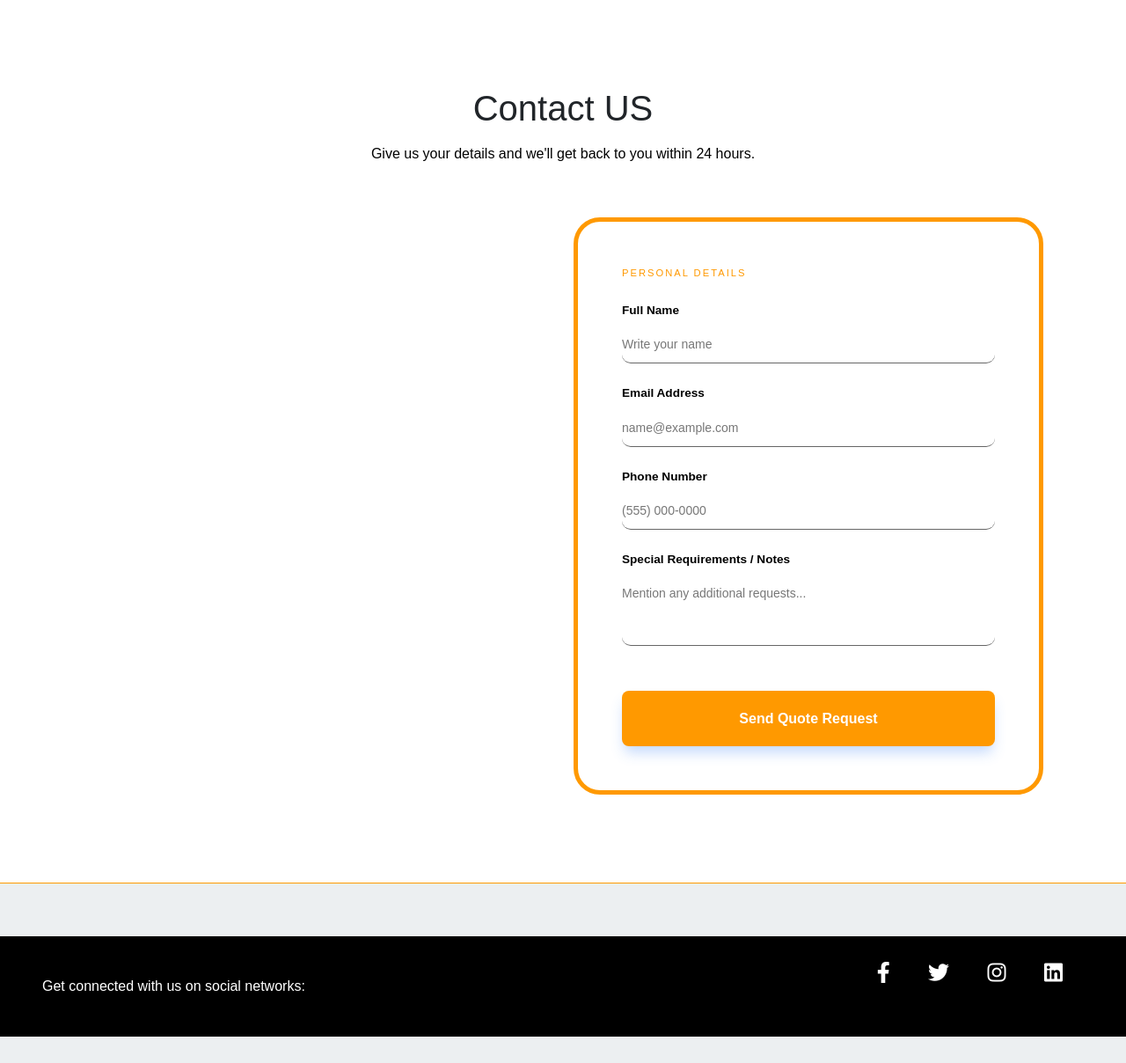
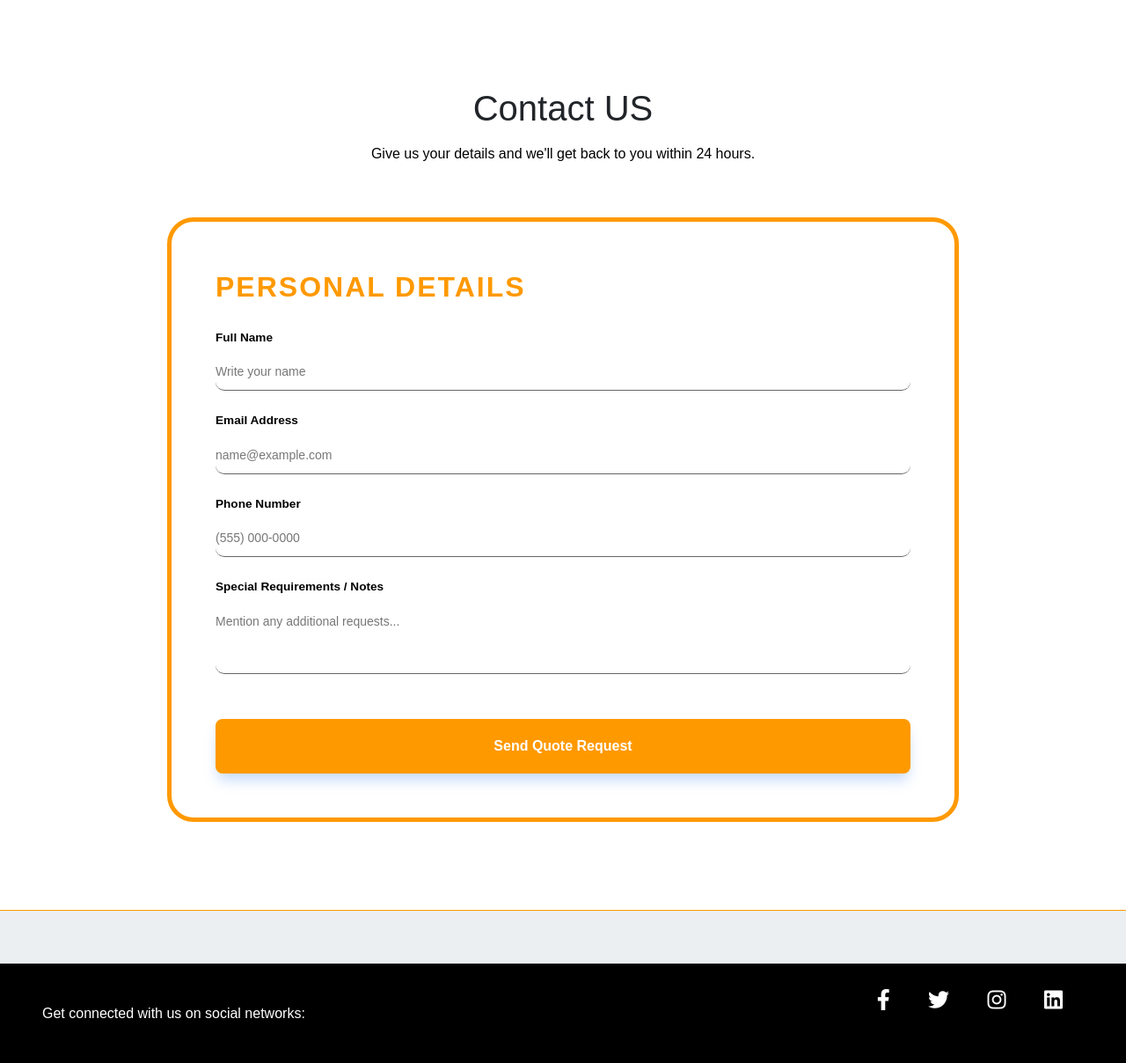
Before and after one commit to Druv2004/roliin, a Django app: page /contact in a window 1280 px wide. Shown: the part 98-1306 px from the top of the page at 88% size. Run offline with Django 5.2, Linux system fonts and the light colour scheme; parts of the project's set-up code (start-up, migrations or seed data) failed here and were passed over; some libraries are stand-ins or nearby versions.

Commit message:
contant form

```diff
--- a/frontend/templates/contact.html
+++ b/frontend/templates/contact.html
@@ -14,13 +14,13 @@
         </div>
         <div class="container-fluid">
             <div class="row">
-                <div class="col-6"></div>
-                <div class="col-6">
+
+                <div class="col-12">
                     <div class="form-container">
                         <form id="ppfForm">
                             <div class="form-grid">
                                 <div class="form-column">
-                                    <span class="form-subtitle">Personal Details</span>
+                                    <span class="form-subtitle fw-bold fs-2">Personal Details</span>
 
                                     <div class="form-group">
                                         <label>Full Name</label>
```
